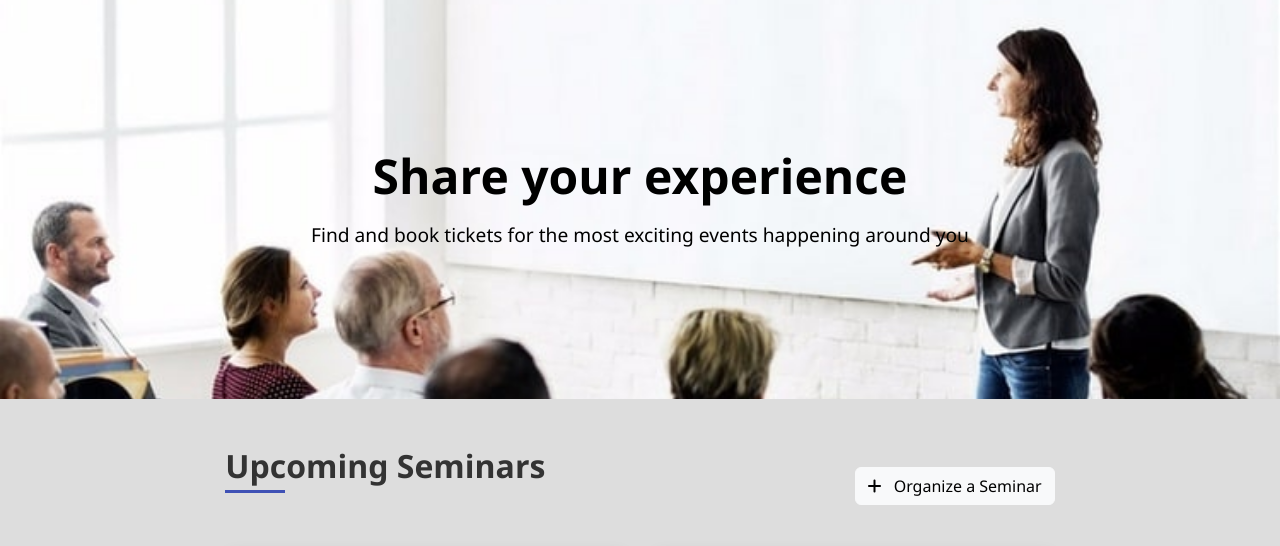
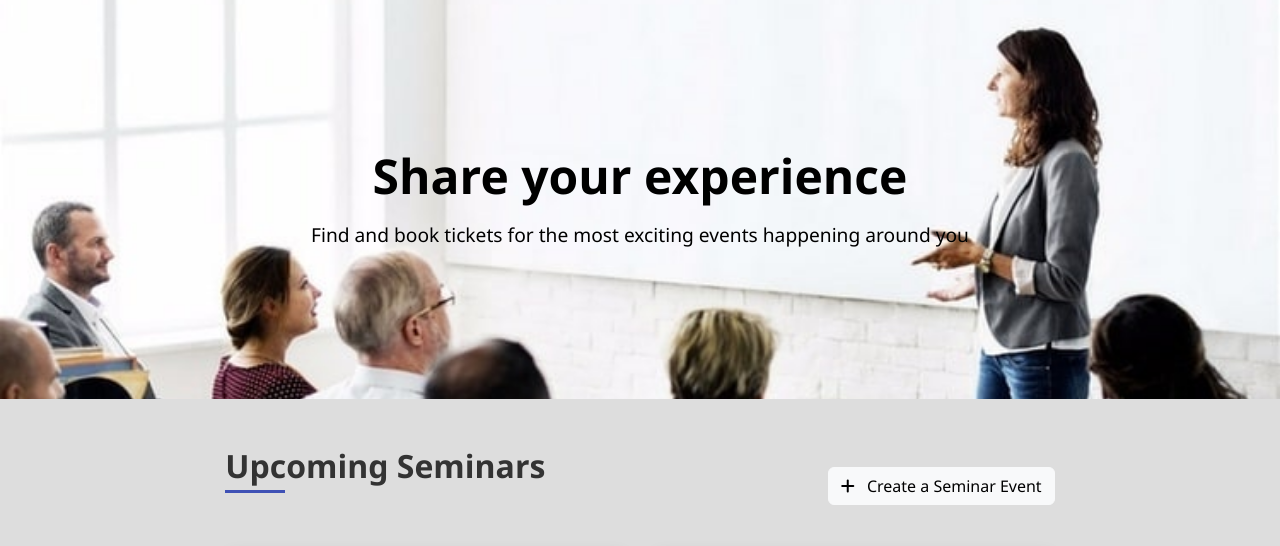
Before and after one commit to Karmalhazom2000/group9_IAB207, a Flask app: page / in a window 1280 px wide. Shown: the part 863-1409 px from the top of the page. Run offline with Flask 3, Linux system fonts and the light colour scheme; some libraries are stand-ins or nearby versions.

Commit message:
Update index.html

```diff
--- a/app/templates/index.html
+++ b/app/templates/index.html
@@ -119,7 +119,7 @@
         <div class="d-flex justify-content-between align-items-center mb-4">
           <h2 class="section-title">Upcoming Seminars</h2>
           <a href="{{ url_for('create_event') }}" class="btn btn-light">
-            <i class="fas fa-plus me-2"></i> Organize a Seminar
+            <i class="fas fa-plus me-2"></i> Create a Seminar Event
           </a>
         </div>
 
```
